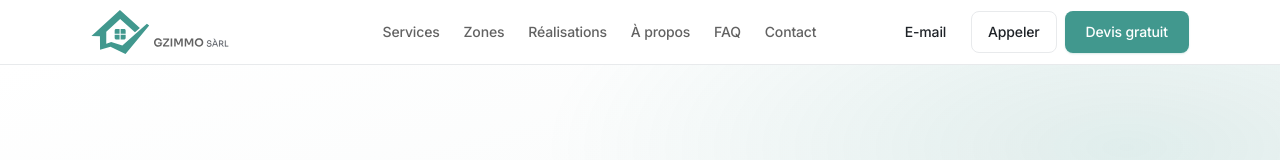
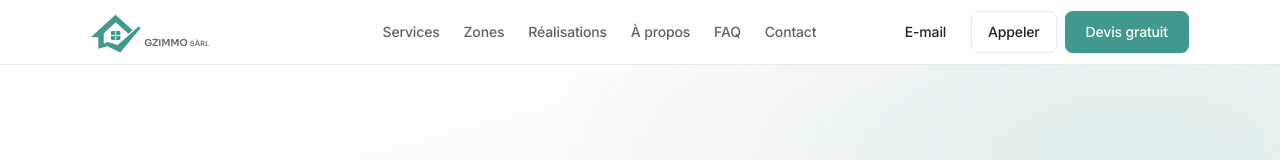
Before and after one commit to sopdibran-collab/sopdibran-collab.github.io-gzimmo, a Next.js app: page / in a window 1280 px wide. Shown: the top 160 px of the page. Built offline with nearby package versions, Linux system fonts and the light colour scheme; no server answers.

Commit message:
Fix footer logo clipping — correct viewBox and preserveAspectRatio.
Expand SVG viewBox vertically to include the full house roof (y≥664) and the checkmark tail, anchor content left with xMinYMid meet, and remove the conflicting inline aspectRatio style.

```diff
--- a/components/ui/Logo.tsx
+++ b/components/ui/Logo.tsx
@@ -15,12 +15,12 @@ const sources = {
   monochrome: "/monochrome_noir.svg",
 } as const;
 
-/** Ratio réel du lockup après recadrage du viewBox SVG (3540×997). */
-const LOGO_ASPECT = 3540 / 997;
+/** Ratio réel du lockup — viewBox 3540×1160 (inclut le toit et le bas du crochet). */
+const LOGO_ASPECT = 3540 / 1160;
 
 const dimensions = {
-  horizontal: { width: 3540, height: 997 },
-  monochrome: { width: 3540, height: 997 },
+  horizontal: { width: 3540, height: 1160 },
+  monochrome: { width: 3540, height: 1160 },
 } as const;
 
 const sizes = {
@@ -55,11 +55,10 @@ export function Logo({
       decoding="async"
       fetchPriority={priority ? "high" : "auto"}
       className={cn(
-        "block h-auto object-contain object-left",
+        "block h-auto",
         sizes[size][variant],
         className,
       )}
-      style={{ aspectRatio: LOGO_ASPECT }}
     />
   );
 
```
Also changed, not shown: public/horizontal.svg, public/monochrome_noir.svg.
